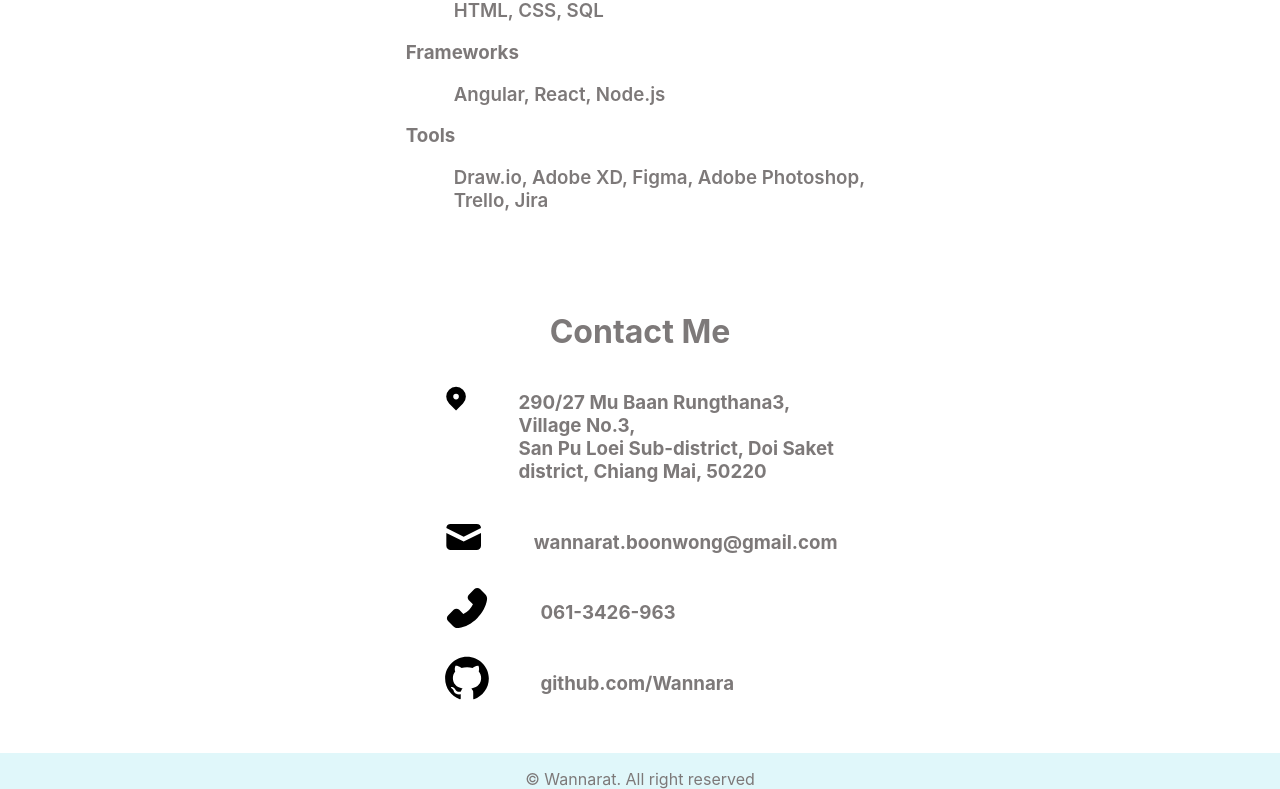
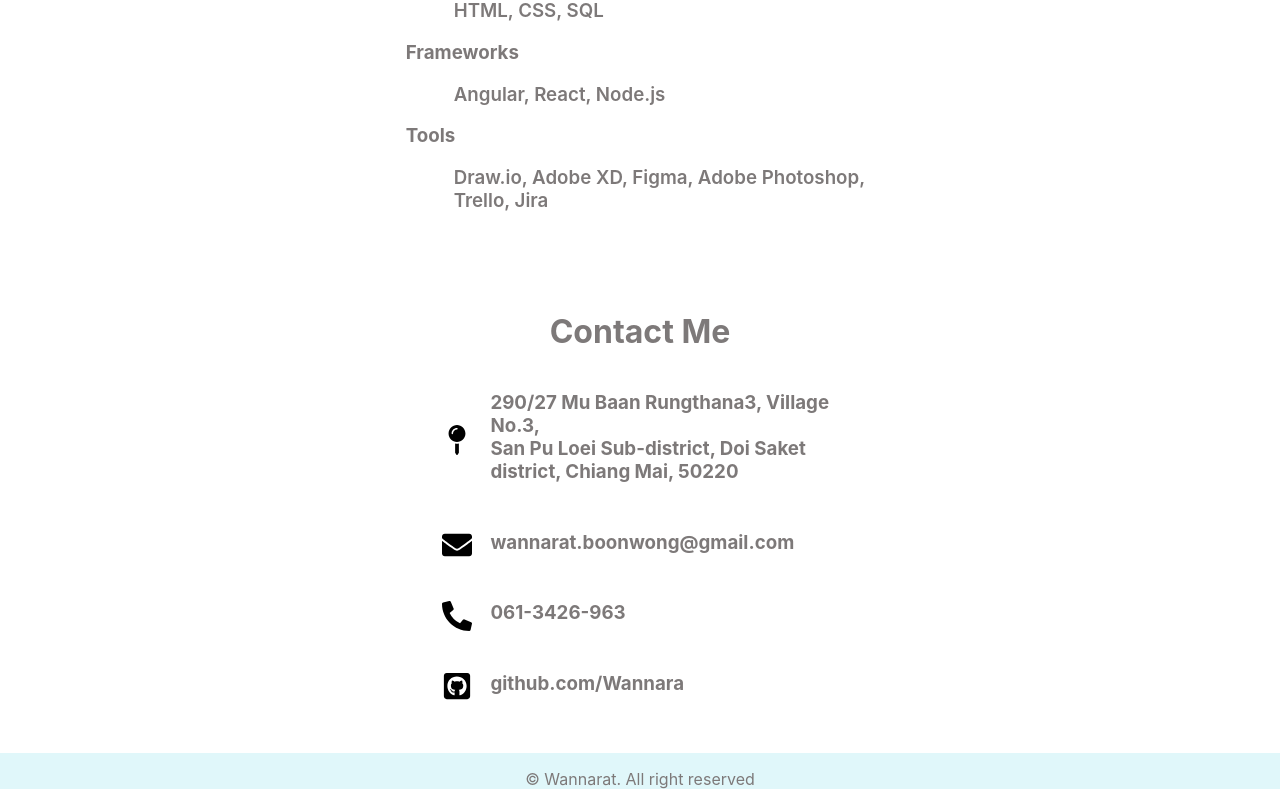
Before and after one commit to Wannara/Resume-for-job-interview, a React (Create React App) app in the folder resume-for-job-interview/: page / in a window 1280 px wide. Shown: the part 1515-2304 px from the top of the page. Built offline with nearby package versions, Linux system fonts and the light colour scheme.

Commit message:
css-size-1024

```diff
--- a/resume-for-job-interview/src/App.css
+++ b/resume-for-job-interview/src/App.css
@@ -48,3 +48,10 @@
     transform: rotate(360deg);
   }
 }
+
+@media screen and (max-width: 1024px) {
+  .container {
+    margin: 0 10%;
+  }
+
+}
--- a/resume-for-job-interview/src/components/ContactMe/contact-me.js
+++ b/resume-for-job-interview/src/components/ContactMe/contact-me.js
@@ -1,6 +1,12 @@
 import './styles.css'
-import { AiFillGithub, AiFillPhone } from 'react-icons/ai'
-import { HiMail, HiLocationMarker } from 'react-icons/hi'
+// import { AiFillGithub, AiFillPhone } from 'react-icons/ai'
+// import { HiMail, HiLocationMarker } from 'react-icons/hi'
+import {
+  FaEnvelope,
+  FaGithubSquare,
+  FaMapPin,
+  FaPhoneAlt,
+} from 'react-icons/fa'
 
 function ContactMe() {
   return (
@@ -8,7 +14,9 @@ function ContactMe() {
       <h1 className="topic-education">Contact Me</h1>
       <div className="content-contact">
         <div className="contact">
-          <HiLocationMarker size={50} />
+          <div className="picture">
+            <FaMapPin size={30} />
+          </div>
           <h3 className="text-contact">
             290/27 Mu Baan Rungthana3, Village No.3,
             <br />
@@ -17,17 +25,23 @@ function ContactMe() {
         </div>
 
         <div className="contact">
-          <HiMail size={50} />
+          <div className="picture">
+            <FaEnvelope size={30} />
+          </div>
           <h3 className="text-contact">wannarat.boonwong@gmail.com</h3>
         </div>
 
         <div className="contact">
-          <AiFillPhone size={50} />
+          <div className="picture">
+            <FaPhoneAlt size={30} />
+          </div>
           <h3 className="text-contact">061-3426-963</h3>
         </div>
 
         <div className="contact">
-          <AiFillGithub size={50} />
+          <div className="picture">
+            <FaGithubSquare size={30} />
+          </div>
           <h3 className="text-contact">github.com/Wannara</h3>
         </div>
       </div>
--- a/resume-for-job-interview/src/components/ContactMe/styles.css
+++ b/resume-for-job-interview/src/components/ContactMe/styles.css
@@ -13,6 +13,15 @@
     display: flex;
     margin: 0 15%;
     padding: 0 0 10px 0;
+    position: relative;
+}
+
+.picture{
+    margin: 0;
+    position: absolute;
+    top: 50%;
+    -ms-transform: translateY(-50%);
+    transform: translateY(-50%);
 
 }
 
--- a/resume-for-job-interview/src/components/Navbar/styles.css
+++ b/resume-for-job-interview/src/components/Navbar/styles.css
@@ -13,6 +13,7 @@
   margin: 0 15%;
   justify-content: space-between;
 }
+
 
 .site-title-left {
   display: flex;
@@ -43,3 +44,10 @@
   padding: 14px 16px;
   text-decoration: none;
 }
+
+@media screen and (max-width: 1024px) {
+  .container-nav {
+    margin: 0 10%;
+  }
+
+}
--- a/resume-for-job-interview/src/components/Skills/styles.css
+++ b/resume-for-job-interview/src/components/Skills/styles.css
@@ -32,3 +32,11 @@
   font-weight: 600;
   padding-left: 6rem;
 }
+
+@media screen and (max-width: 1024px) {
+  .content-skills{
+    display: block;
+    margin: 0 0%;
+  }
+
+}
```
